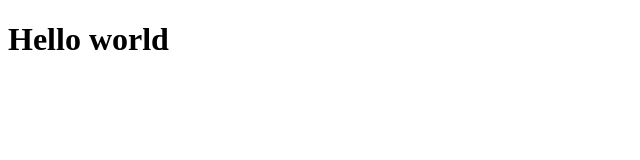
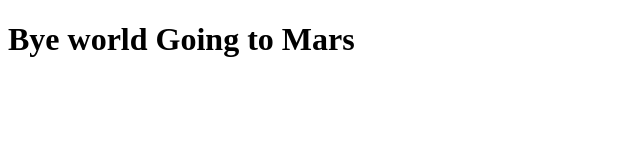
Before and after one commit to MeronTeweldebrhan/day1, a plain HTML site: page homepage.html in a window 1280 px wide. Shown: the whole page, without its empty margins (0-640 px from the left). Drawn offline with Linux system fonts and the light colour scheme.

Commit message:
changes head bye world going to mars

```diff
--- a/homepage.html
+++ b/homepage.html
@@ -6,7 +6,7 @@
     <title>Document</title>
 </head>
 <body>
-    <h1>Hello world</h1>
+    <h1>Bye world Going to Mars</h1>
 
 </body>
 </html>
```
